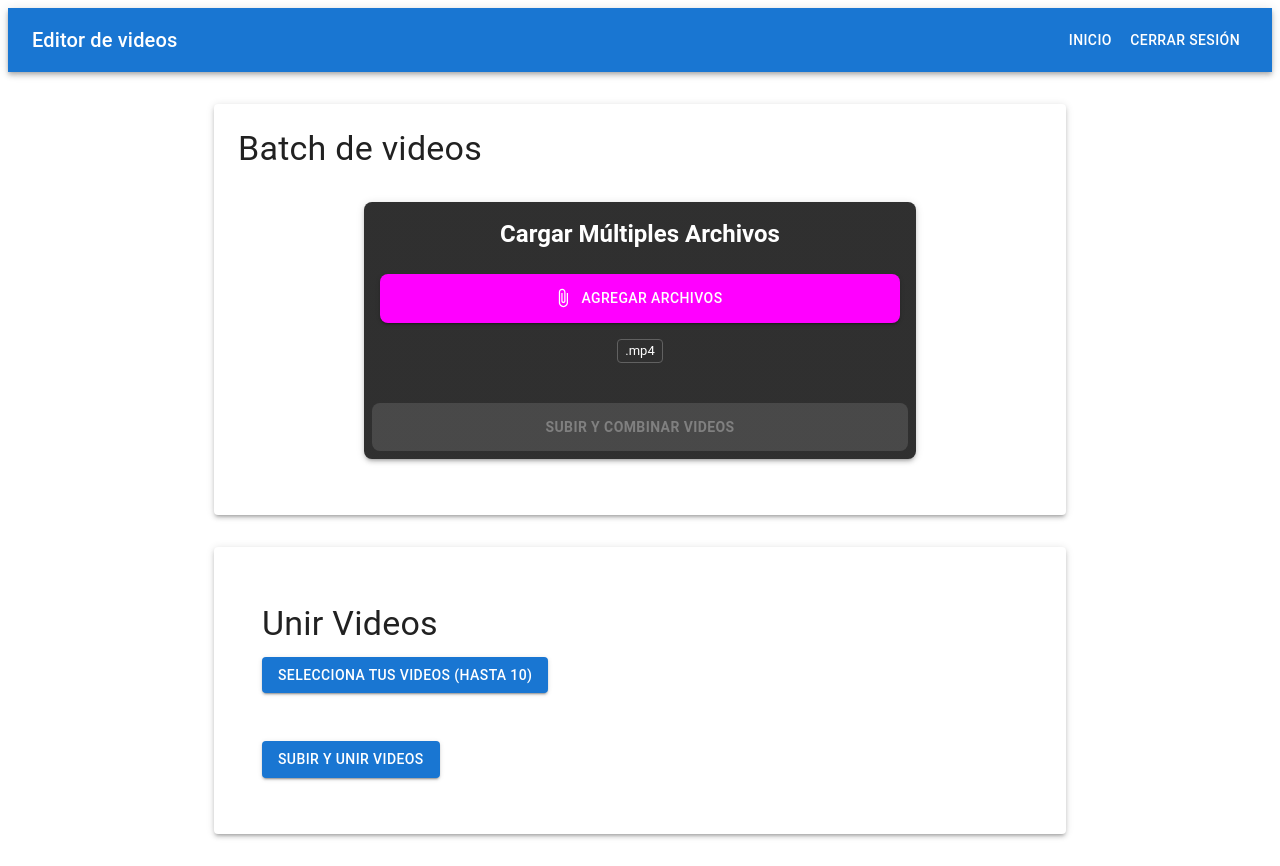
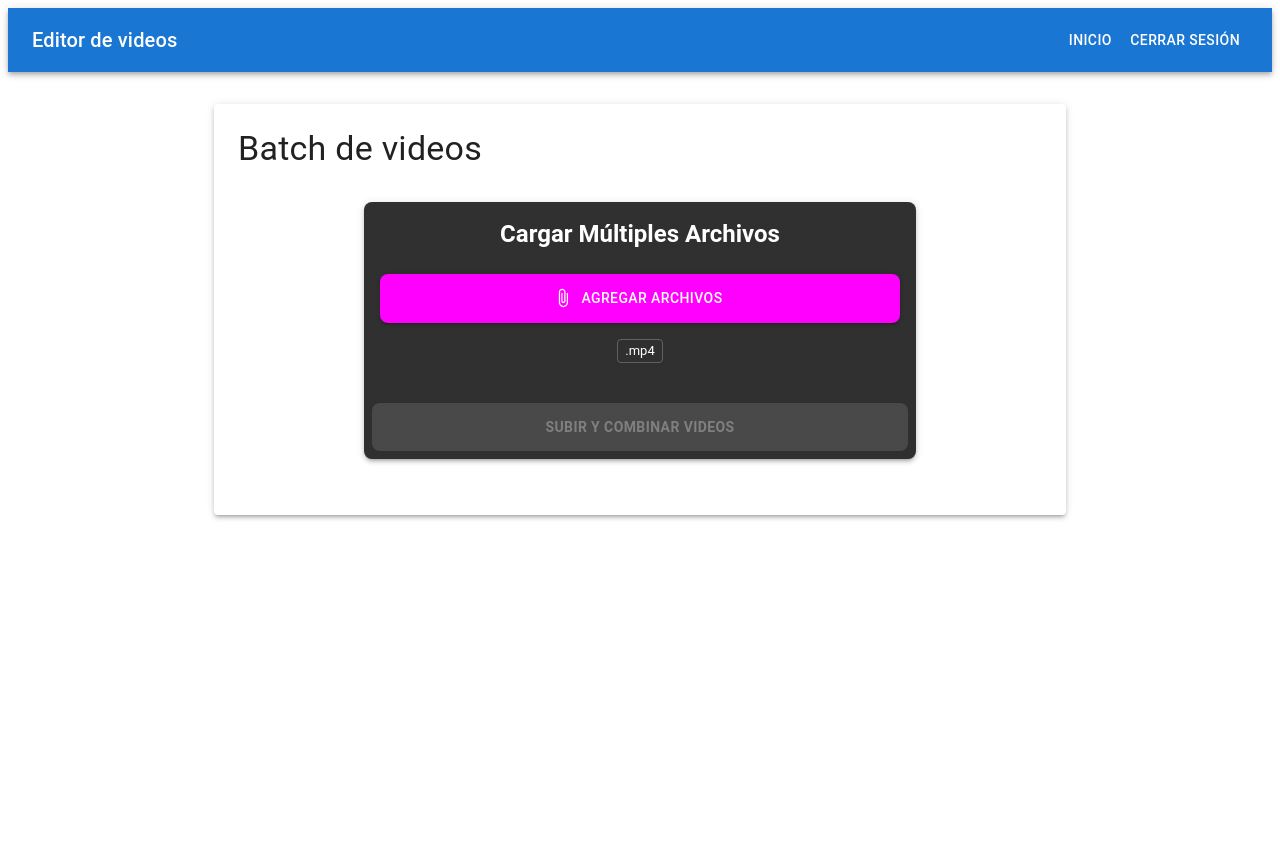
Before and after one commit to juda1804/video-ai-editor, a React (Create React App) app: page / in a window 1280 px wide. After the commit the page ends 800 px from the top, so only its background shows below. Built offline with nearby package versions, Linux system fonts and the light colour scheme; sample sign-in values are in the browser's storage.

Commit message:
fix defualt page

```diff
--- a/src/components/DefaultPage.tsx
+++ b/src/components/DefaultPage.tsx
@@ -12,9 +12,6 @@ const DefaultPage: React.FC = () => {
         </Typography>
         <MultiFileUploadComponent />
       </Paper>
-      <Paper elevation={3} sx={{ p: 3, mt: 4 }}>
-        <VideoMerger />
-      </Paper>
     </Container>
   );
 };
```
